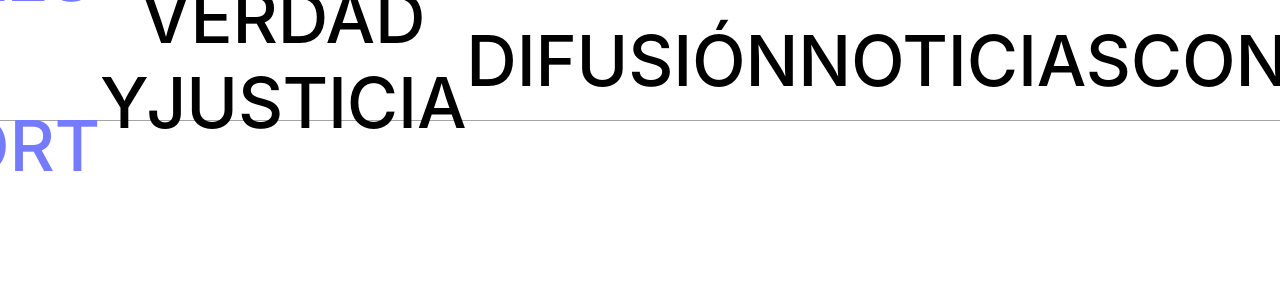
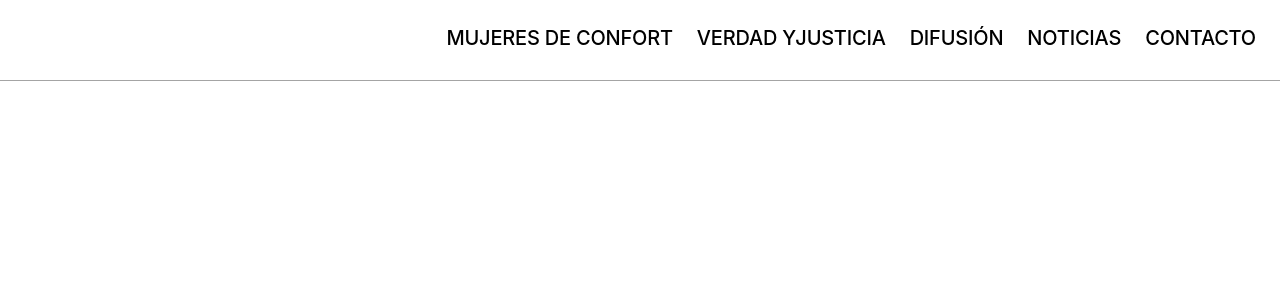
Before and after one commit to AAlejof/WWII-ComfortWomen, a React (Vite) app in the folder client/: page / in a window 1280 px wide. Shown: the top 300 px of the page. Built offline with nearby package versions, Linux system fonts and the light colour scheme.

Commit message:
add basic style

```diff
--- a/client/src/components/Navbar/Navbar.module.css
+++ b/client/src/components/Navbar/Navbar.module.css
@@ -7,20 +7,22 @@
         top: 0;
         left:0;
         display: flex;
-        justify-content: center;
-        align-items: center;
+        justify-content: right;
+        align-items: end;
         /* align-content: flex-end; */
-        height: 15vh;
+        height: 10vh;
         width: 100vw;
         background-color: white;
+        /* opacity: 0.3;  */
         border-bottom: solid 0.5px #a4a4a4;
     }
 
     .pNavbarDiv {
         height: 43.33px;
+        padding-right: 1.5rem;
         color: #000;
         /* font-family: 'Open Sans'; */
-        font-size: 70px;
+        font-size: 20px;
         font-style: normal;
         font-weight: 400;
         line-height: normal;
```
